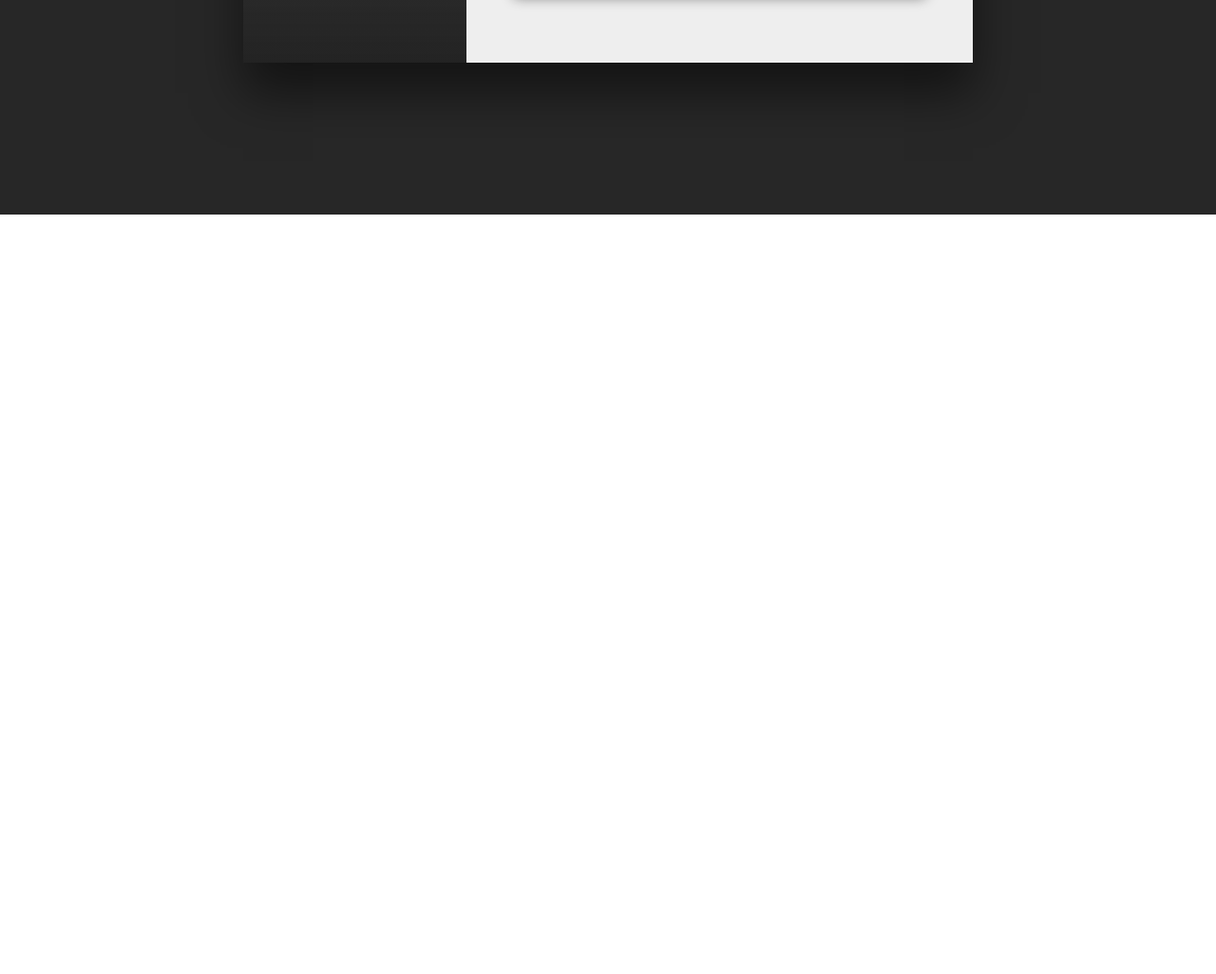
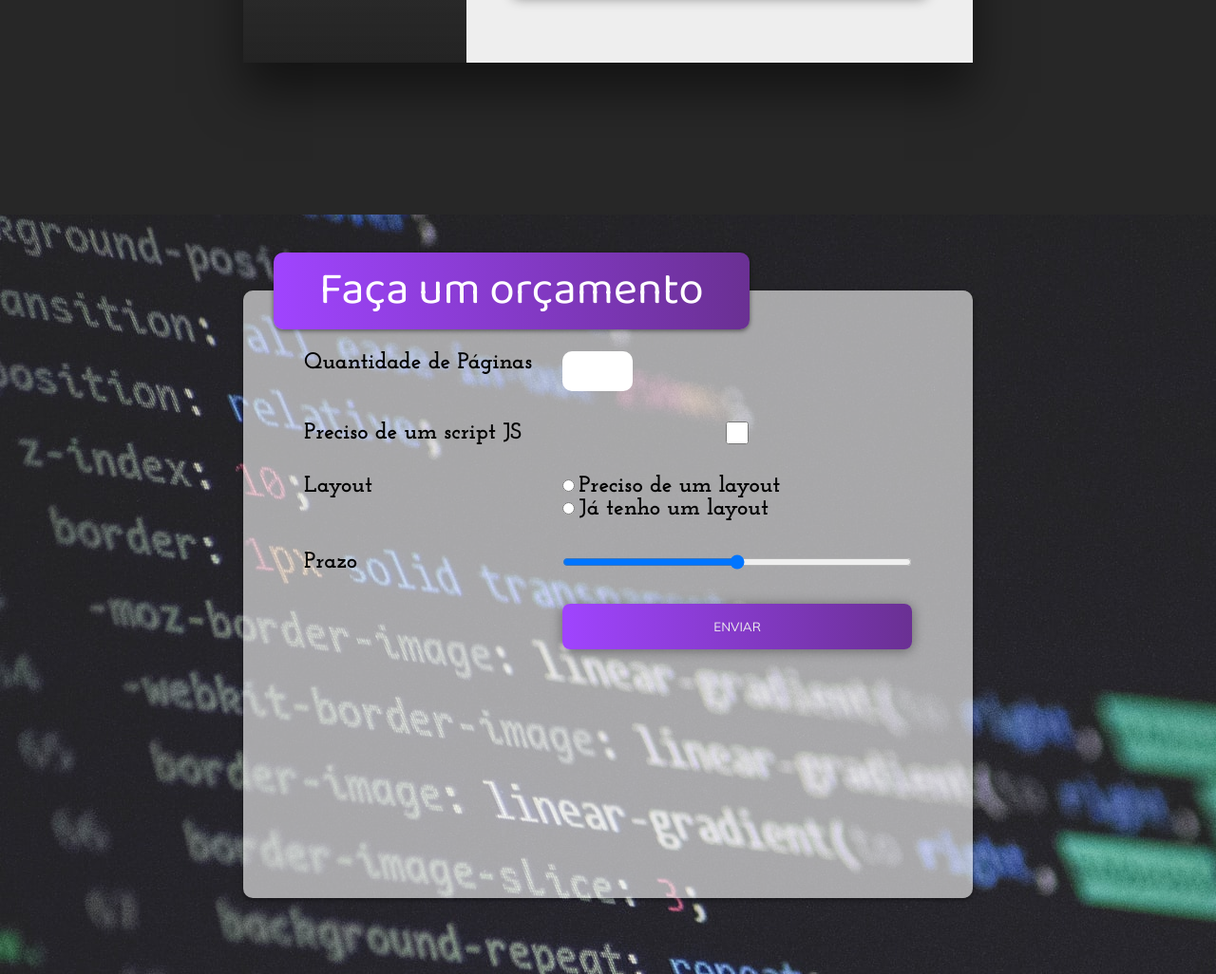
Before and after one commit to LucasMengue/portfolio, a plain HTML site: page index.html in a window 1280 px wide. Shown: the part 2606-3632 px from the top of the page at 95% size. Before the commit the page ends 2832 px from the top, so only its background shows below. Drawn offline with Linux system fonts and the light colour scheme; grey boxes are pictures that could not be loaded.

Commit message:
:package: sessao-orcamento

```diff
--- a/index.html
+++ b/index.html
@@ -220,7 +220,7 @@
         </div>
       </section>
 
-      <div class="sessao-contato">
+      <section class="sessao-contato">
         <div class="contato-wrapper">
           <div class="contato-left"></div>
           <div class="contato-right">
@@ -248,7 +248,33 @@
             </form>
           </div>
         </div>
-      </div>
+      </section>
+
+      <section class="sessao-orcamento">
+        <div class="orcamento-wrapper">
+          <h1>Faça um orçamento</h1>
+          <form>
+            <label for="qtde">Quantidade de Páginas</label>
+            <input type="number" min="1" name="qtde" id="qtde" />
+            <label for="js">Preciso de um script JS</label>
+            <input type="checkbox" name="js" id="js" />
+            <label>Layout</label>
+            <div class="group-layout">
+              <div>
+                <input type="radio" name="layout" id="layout-sim" />
+                <label for="layout-sim">Preciso de um layout</label>
+              </div>
+              <div>
+                <input type="radio" name="layout" id="layout-nao" />
+                <label for="layout-nao">Já tenho um layout</label>
+              </div>
+            </div>
+            <label for="prazo">Prazo</label>
+            <input type="range" name="prazo" id="prazo" />
+            <button type="submit" class="btn btn-orcamento">Enviar</button>
+          </form>
+        </div>
+      </section>
     </div>
   </body>
   <script src="script.js"></script>
--- a/style.css
+++ b/style.css
@@ -495,3 +495,71 @@ header {
   text-transform: uppercase;
   margin-top: 1rem;
 }
+
+/*== Sessão Orçamento ==*/
+
+.sessao-orcamento {
+  width: 100%;
+  height: 100vh;
+  background: url(imagens/bg-orcamento.jpg);
+  object-fit: cover;
+  display: flex;
+  justify-content: center;
+  align-items: center;
+}
+
+.orcamento-wrapper {
+  width: 60%;
+  height: 80%;
+  background-color: #ffffff99;
+  border-radius: 10px;
+  box-shadow: 0 0.1rem 0.3rem rgba(0, 0, 0, 0.5);
+  position: relative;
+}
+
+.sessao-orcamento h1 {
+  position: absolute;
+  top: -2.5rem;
+  left: 2rem;
+  background: #6a3093;
+  background: -webkit-linear-gradient(to right, #a044ff, #6a3093);
+  background: linear-gradient(to right, #a044ff, #6a3093);
+  padding: 0 3rem;
+  font-family: var(--font-primary);
+  font-size: 3rem;
+  font-weight: lighter;
+  color: #fff;
+  box-shadow: 0 0.1rem 0.3rem rgba(0, 0, 0, 0.5);
+  border-radius: 10px;
+}
+
+.sessao-orcamento form {
+  margin: 4rem;
+  display: grid;
+  grid-template-columns: auto 1fr;
+  column-gap: 2rem;
+  row-gap: 2rem;
+}
+
+.sessao-orcamento label {
+  font-family: var(--font-secundary);
+  font-size: 1.5rem;
+  font-weight: bold;
+}
+
+.sessao-orcamento input[type="number"] {
+  width: 4rem;
+  font-family: var(--font-secundary);
+  font-size: 2rem;
+  outline: none;
+  border-radius: 10px;
+  border: none;
+  padding: 0.3rem;
+}
+
+.btn-orcamento {
+  text-transform: uppercase;
+  padding: 1rem;
+  cursor: pointer;
+  grid-column: 2;
+}
```
Also changed, not shown: imagens/bg-orcamento.jpg (added).
